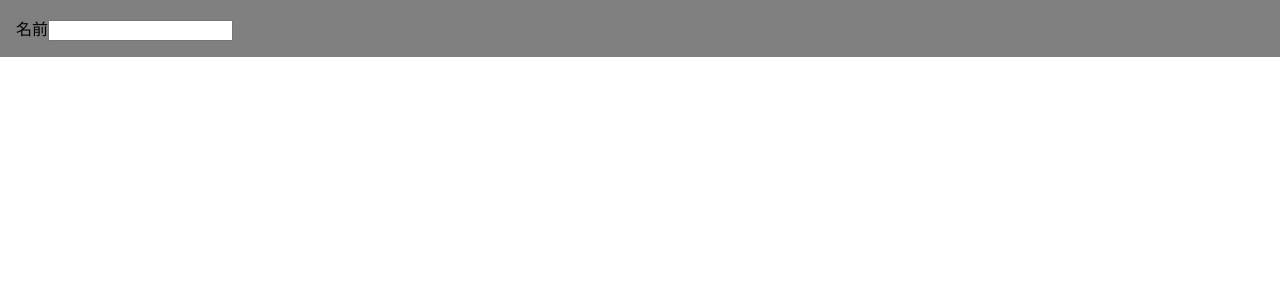
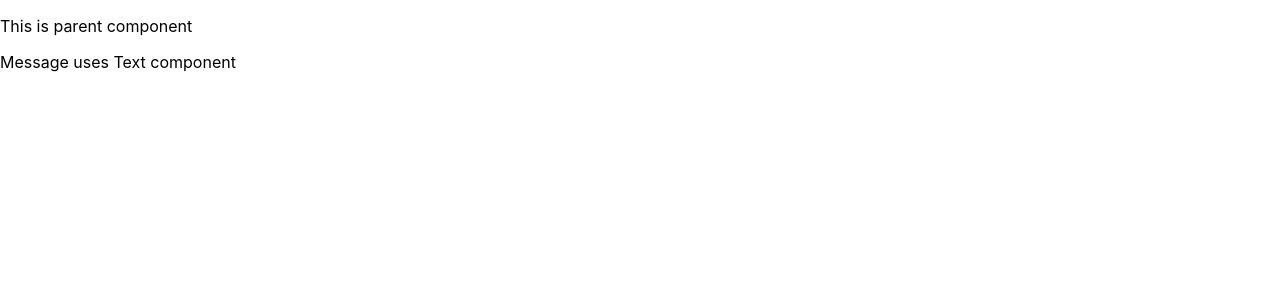
Before and after one commit to nakamuuu-prog/react-sample, a React (Create React App) app: page / in a window 1280 px wide. Shown: the top 300 px of the page. Built offline with nearby package versions, Linux system fonts and the light colour scheme.

Commit message:
親子のコンポーネント

```diff
--- /dev/null
+++ b/src/components/Message.tsx
@@ -0,0 +1,23 @@
+// コンポーネントは見た目と振る舞いをセットにしたUIの部品
+// Text(子)とMessage(親)というコンポーネントを定義
+// コンポーネントはパスカルケースでないとコンポーネントとして認識してくれない
+const Text = (props: { content: string }) => {
+  // 親から渡されたキーをpropsから取り出してpタグにセット
+  const { content } = props;
+  return <p className="text">{content}</p>;
+};
+
+const Message = (props: {}) => {
+  const content1 = "This is parent component";
+  const content2 = "Message uses Text component";
+
+  return (
+    <div>
+      {/* contentというキーで子に値を渡す */}
+      <Text content={content1} />
+      <Text content={content2} />
+    </div>
+  );
+};
+
+export default Message;
--- a/src/index.tsx
+++ b/src/index.tsx
@@ -1,7 +1,7 @@
 import React from "react";
 import ReactDOM from "react-dom/client";
 import "./index.css";
-import Name from "./components/Name";
+import Message from "./components/Message";
 import reportWebVitals from "./reportWebVitals";
 
 const root = ReactDOM.createRoot(
@@ -9,7 +9,7 @@
 );
 root.render(
   <React.StrictMode>
-    <Name />
+    <Message />
   </React.StrictMode>
 );
 
```
